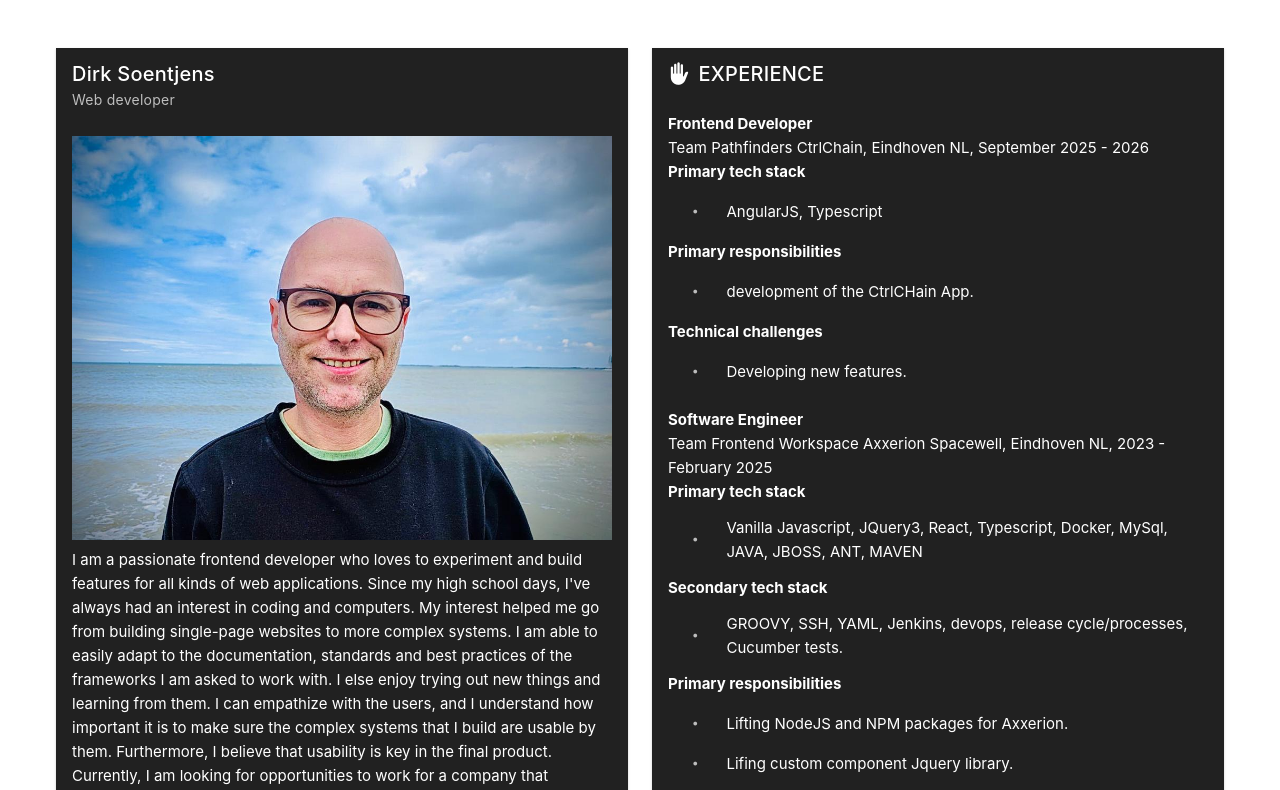
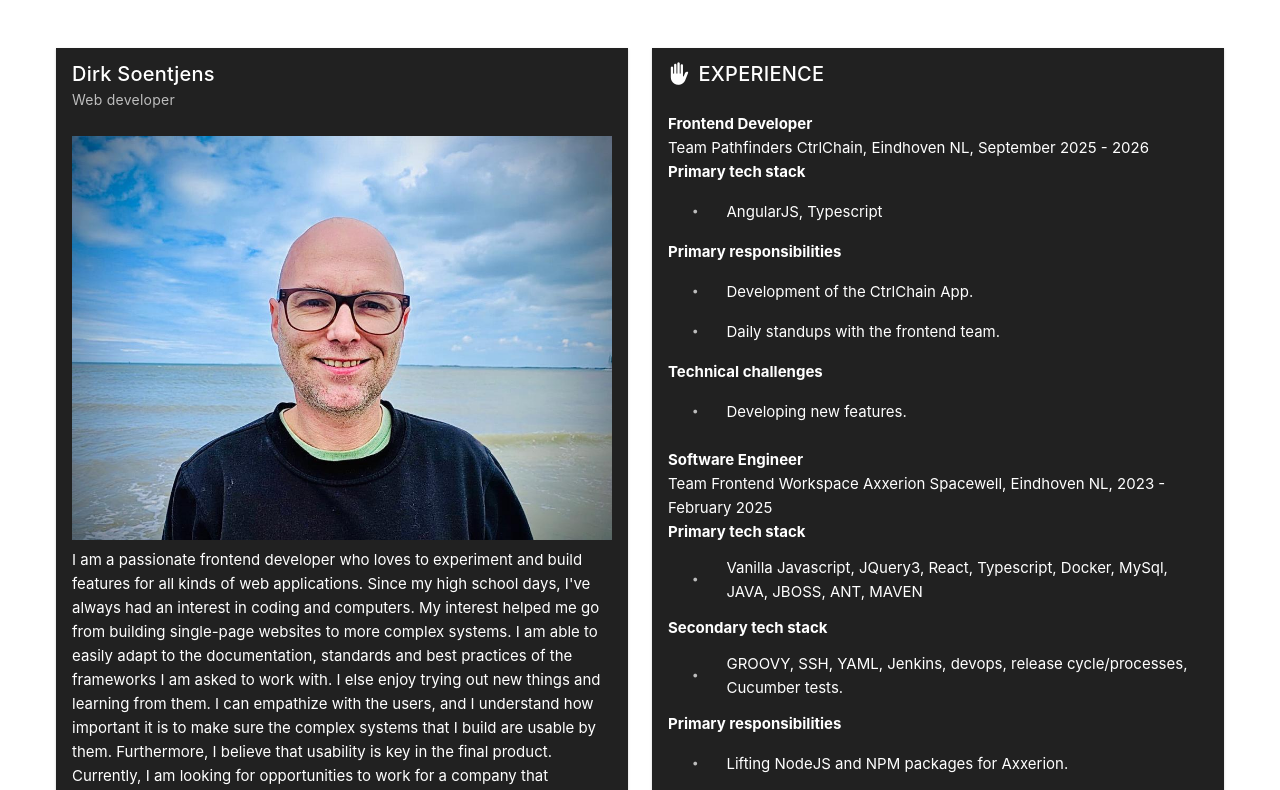
Before and after one commit to tampert/resume-vue, a Vue app: page / in a window 1280 px wide. Shown: the top 790 px of the page. Built offline with nearby package versions, Linux system fonts and the light colour scheme.

Commit message:
fix: typo

```diff
--- a/src/components/resume/Experience.vue
+++ b/src/components/resume/Experience.vue
@@ -30,23 +30,11 @@
         <strong>Primary responsibilities</strong>
         <v-list density="compact">
           <v-list-item prepend-icon="mdi-circle-small" slim>
-            development of the CtrlCHain App.
-          </v-list-item>
-          <!-- <v-list-item prepend-icon="mdi-circle-small" slim>
-            Lifing custom component Jquery library.
-          </v-list-item>
-          <v-list-item prepend-icon="mdi-circle-small" slim>
-            Develop icon-mapping-tool in React.
-          </v-list-item>
-          <v-list-item prepend-icon="mdi-circle-small" slim>
-            Fixing frontend test.
-          </v-list-item>
-          <v-list-item prepend-icon="mdi-circle-small" slim>
-            Solving Pentests.
+            Development of the CtrlChain App.
           </v-list-item>
           <v-list-item prepend-icon="mdi-circle-small" slim>
             Daily standups with the frontend team.
-          </v-list-item> -->
+          </v-list-item>
         </v-list>
         <strong>Technical challenges</strong>
         <v-list density="compact">
```
